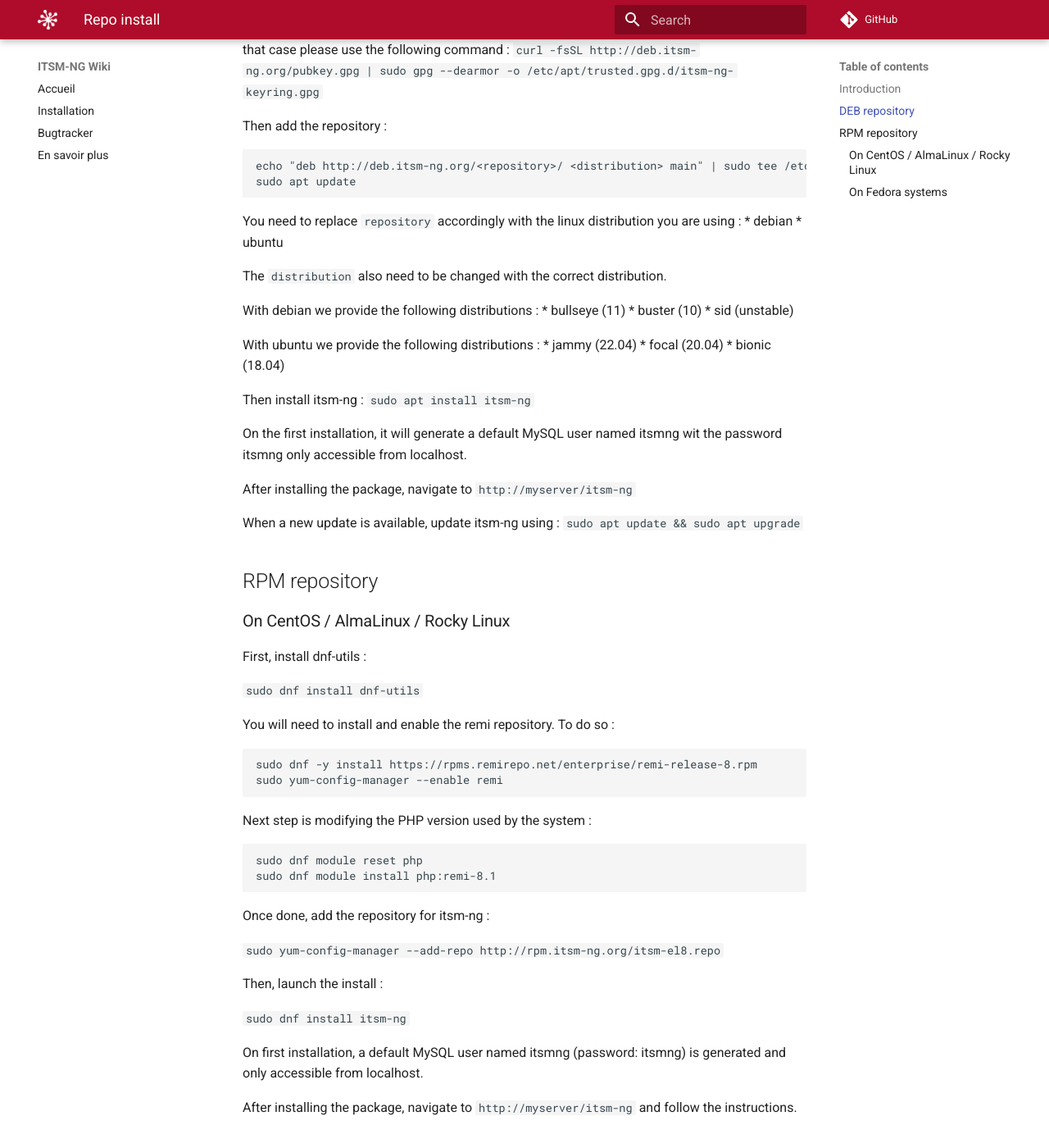
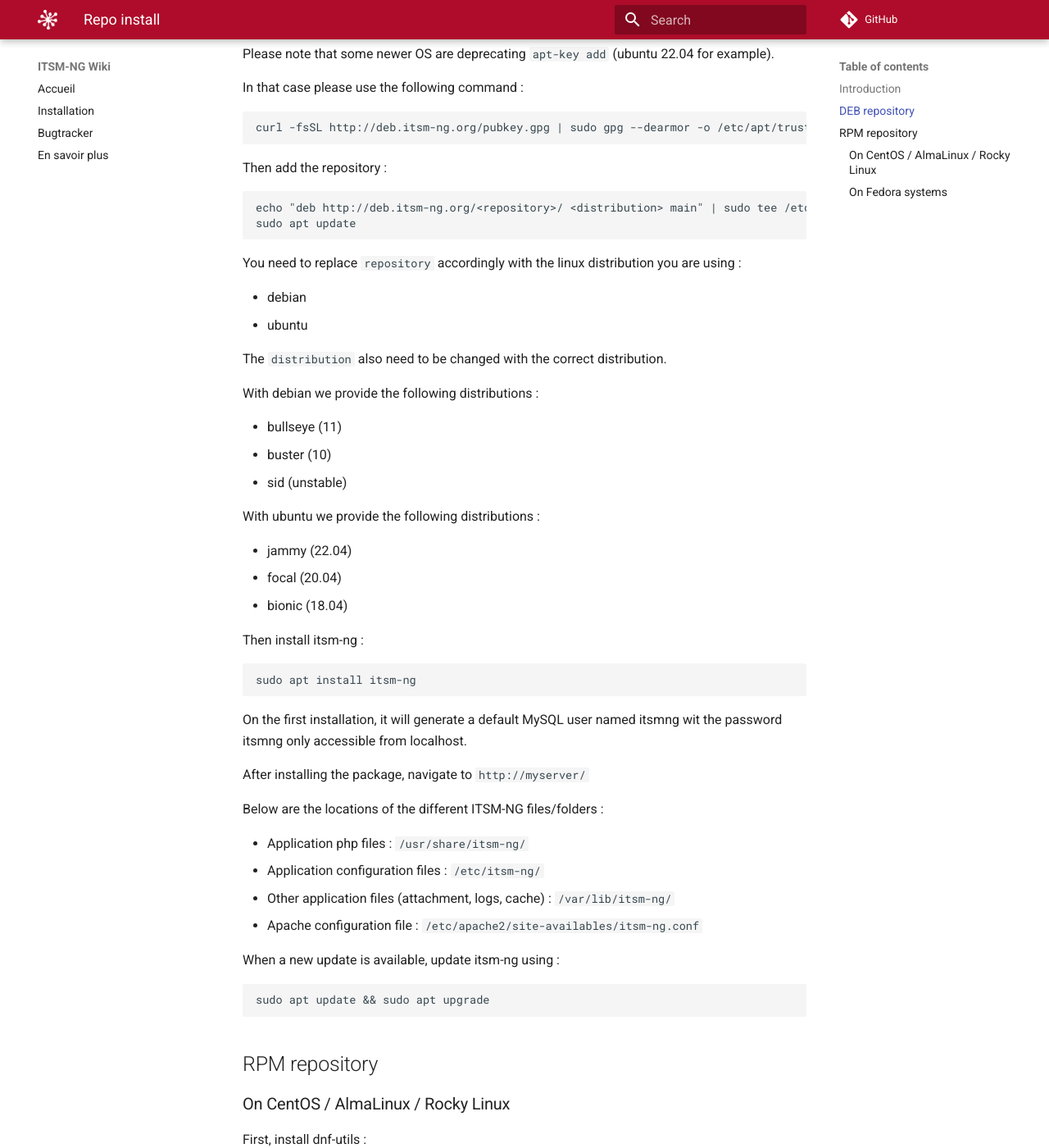
Before and after one commit to itsmng/wiki-backup, an MkDocs documentation site: the page built from docs/repo-install.md, in a window 1280 px wide and 1400 px high, scrolled down 485 px. Shown: the whole window at 82% size. Built offline with MkDocs 1.6.1 and Material for MkDocs 9.7.7, drawn with Linux system fonts in a browser that asks for light colours; comment, search, counter and statistics services are not loaded; some of the changed text lies outside the part shown.

Commit message:
Update repo-install.md

````diff
--- a/docs/repo-install.md
+++ b/docs/repo-install.md
@@ -8,41 +8,57 @@ We'll review how to setup repository on debian based and redhat based systems.
 In order to setup the Debian repository, you need to add our repository to your sources list.
 
 First import the GPG key :
-`curl -sS http://deb.itsm-ng.org/pubkey.gpg | sudo apt-key add -`
 
-Please note that some newer OS are deprecating `apt-key add` (ubuntu 22.04 for example). In that case please use the following command :
-`curl -fsSL http://deb.itsm-ng.org/pubkey.gpg | sudo gpg --dearmor -o /etc/apt/trusted.gpg.d/itsm-ng-keyring.gpg`
+    curl -sS http://deb.itsm-ng.org/pubkey.gpg | sudo apt-key add -
+
+Please note that some newer OS are deprecating `apt-key add` (ubuntu 22.04 for example).
+
+In that case please use the following command :
+
+    curl -fsSL http://deb.itsm-ng.org/pubkey.gpg | sudo gpg --dearmor -o /etc/apt/trusted.gpg.d/itsm-ng-keyring.gpg
 
 Then add the repository :
-```
-echo "deb http://deb.itsm-ng.org/<repository>/ <distribution> main" | sudo tee /etc/apt/sources.list.d/itsm-ng.list
-sudo apt update
-```
+
+    echo "deb http://deb.itsm-ng.org/<repository>/ <distribution> main" | sudo tee /etc/apt/sources.list.d/itsm-ng.list
+    sudo apt update
+
 You need to replace `repository` accordingly with the linux distribution you are using :
+
 * debian
 * ubuntu
 
 The `distribution` also need to be changed with the correct distribution.
 
 With debian we provide the following distributions :
+
 * bullseye (11)
 * buster (10)
 * sid (unstable)
 
 With ubuntu we provide the following distributions :
+
 * jammy (22.04)
 * focal (20.04)
 * bionic (18.04)
 
 Then install itsm-ng :
-`sudo apt install itsm-ng`
+
+    sudo apt install itsm-ng
 
 On the first installation, it will generate a default MySQL user named itsmng wit the password itsmng only accessible from localhost.
 
-After installing the package, navigate to `http://myserver/itsm-ng`
+After installing the package, navigate to `http://myserver/`
+
+Below are the locations of the different ITSM-NG files/folders :
+
+* Application php files : `/usr/share/itsm-ng/`
+* Application configuration files : `/etc/itsm-ng/`
+* Other application files (attachment, logs, cache) : `/var/lib/itsm-ng/`
+* Apache configuration file : `/etc/apache2/site-availables/itsm-ng.conf`
 
 When a new update is available, update itsm-ng using :
-`sudo apt update && sudo apt upgrade`
+
+    sudo apt update && sudo apt upgrade
 
 
 ## RPM repository
@@ -50,51 +66,66 @@ When a new update is available, update itsm-ng using :
 
 First, install dnf-utils :
 
-`sudo dnf install dnf-utils`
+    sudo dnf install dnf-utils
 
 You will need to install and enable the remi repository. To do so :
 
-```
-sudo dnf -y install https://rpms.remirepo.net/enterprise/remi-release-8.rpm
-sudo yum-config-manager --enable remi
-```
+    sudo dnf -y install https://rpms.remirepo.net/enterprise/remi-release-8.rpm
+    sudo yum-config-manager --enable remi
 
 Next step is modifying the PHP version used by the system :
 
-```
-sudo dnf module reset php
-sudo dnf module install php:remi-8.1
-```
+    sudo dnf module reset php
+    sudo dnf module install php:remi-8.1
 
 Once done, add the repository for itsm-ng :
 
-`sudo yum-config-manager --add-repo http://rpm.itsm-ng.org/itsm-el8.repo`
+    sudo yum-config-manager --add-repo http://rpm.itsm-ng.org/itsm-el8.repo
 
 Then, launch the install :
 
-`sudo dnf install itsm-ng`
+    sudo dnf install itsm-ng
 
 On first installation, a default MySQL user named itsmng (password: itsmng) is generated and only accessible from localhost.
 
-After installing the package, navigate to `http://myserver/itsm-ng` and follow the instructions.
+After installing the package, navigate to `http://myserver/` and follow the instructions.
 
+Below are the locations of the different ITSM-NG files/folders :
 
+* Application php files : `/usr/share/itsm-ng/`
+* Application configuration files : `/etc/itsm-ng/`
+* Other application files (attachment, logs, cache) : `/var/lib/itsm-ng/`
+* Apache configuration file : `/etc/httpd/conf.d/itsm-ng.conf`
+
+When a new update is available, update itsm-ng using :
+
+    sudo dnf update
 
 ### On Fedora systems
 
-
 On Fedora systems, install dnf-utils :
 
-`sudo dnf install dnf-utils`
+    sudo dnf install dnf-utils
 
 Then add the repository (replace **fc35** with **fc36** for Fedora 36) :
 
-`sudo yum-config-manager --add-repo http://rpm.itsm-ng.org/itsm-fc35.repo`
+    sudo yum-config-manager --add-repo http://rpm.itsm-ng.org/itsm-fc35.repo
 
 To install itsm-ng, run :
 
-`sudo dnf install itsm-ng`
+    sudo dnf install itsm-ng
 
 On first installation, a default MySQL user named itsmng (password: itsmng) is generated and only accessible from localhost.
 
-After installing the package, navigate to `http://myserver/itsm-ng` and follow the instructions.
+After installing the package, navigate to `http://myserver/` and follow the instructions.
+
+Below are the locations of the different ITSM-NG files/folders :
+
+* Application php files : `/usr/share/itsm-ng/`
+* Application configuration files : `/etc/itsm-ng/`
+* Other application files (attachment, logs, cache) : `/var/lib/itsm-ng/`
+* Apache configuration file : `/etc/httpd/conf.d/itsm-ng.conf`
+
+When a new update is available, update itsm-ng using :
+
+    sudo dnf update
````
